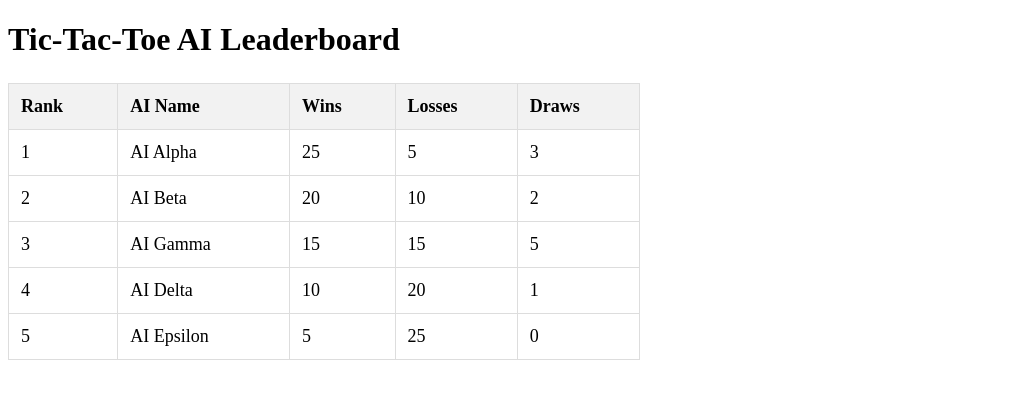
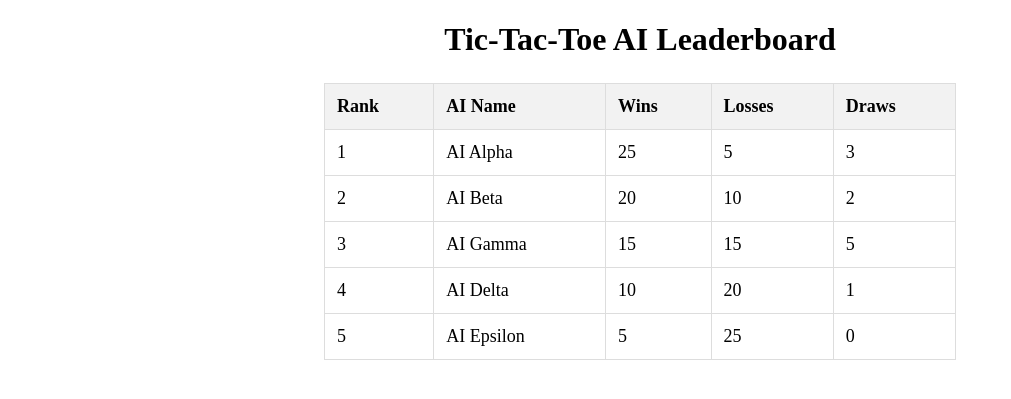
Before and after one commit to jessicaaurel/IT-Project, a Django app: page /leaderboard/ in a window 1280 px wide. Shown: the top 399 px of the page, without its empty margins (0-1011 px from the left). Run offline with Django 4.2, Linux system fonts and the light colour scheme.

Commit message:
Aligned the Tittles for "leaderboard" and "summary"
Reagen requested the tittles to be centered.

```diff
--- a/C-LARA/accounts/templates/leaderboard.html
+++ b/C-LARA/accounts/templates/leaderboard.html
@@ -3,10 +3,13 @@
 <head>
     <title>Tic-Tac-Toe AI Leaderboard</title>
     <style>
+        body {
+            text-align: center;
+        }
         table {
             width: 50%;
             border-collapse: collapse;
-            margin: 25px 0;
+            margin: 25px auto;
             font-size: 18px;
             text-align: left;
         }
@@ -16,6 +19,9 @@
         }
         th {
             background-color: #f2f2f2;
+        }
+        h1 {
+            margin-bottom: 20px;
         }
     </style>
 </head>
--- a/C-LARA/accounts/templates/summary.html
+++ b/C-LARA/accounts/templates/summary.html
@@ -14,6 +14,9 @@
         }
         th {
             background-color: #f2f2f2;
+        }
+        h1 {
+            text-align: center;
         }
     </style>
 </head>
```
Also changed, not shown: other parts of C-LARA/accounts/templates/leaderboard.html (+2 -2 lines).
